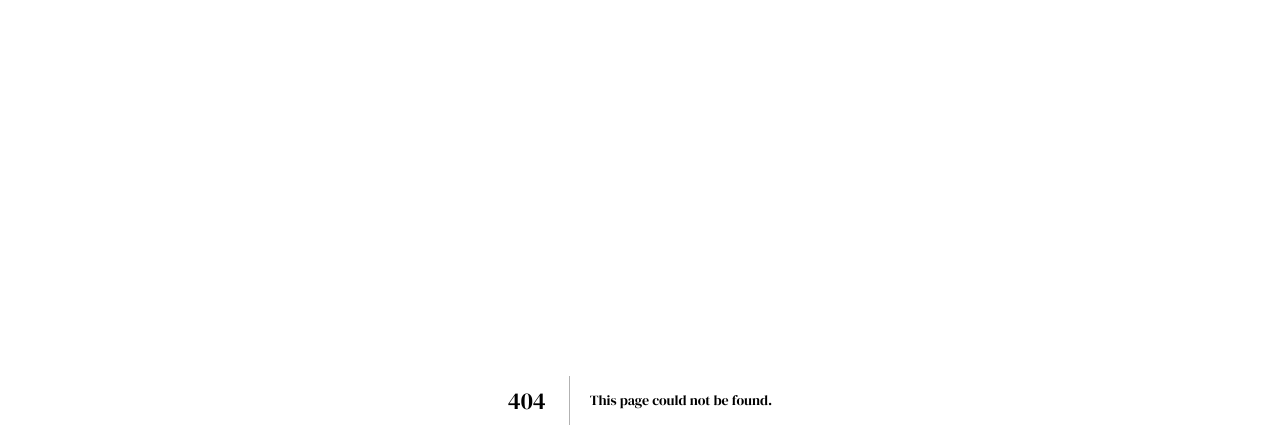
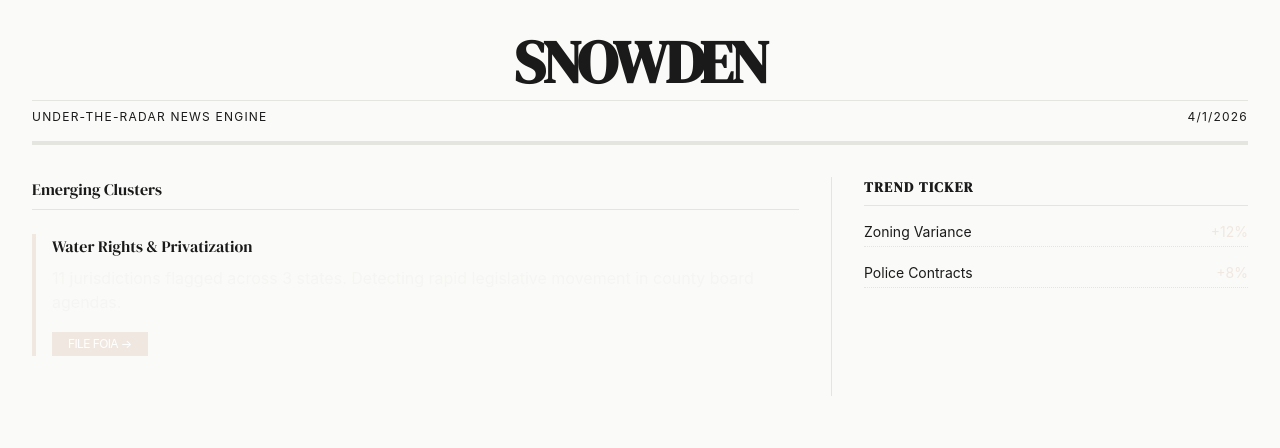
Before and after one commit to Youdahe123/FOIAflow, a Next.js app: page /utr-news in a window 1280 px wide. Before the commit this address had no page. Shown: the top 448 px of the page. Built offline with nearby package versions, Linux system fonts and the light colour scheme.

Commit message:
implement UTR News broadsheet layout and tailwind config

```diff
--- /dev/null
+++ b/src/app/utr-news/page.tsx
@@ -0,0 +1,13 @@
+import NewsFeed from "../../components/under-the-radar/NewsFeed";
+
+export const metadata = {
+  title: "Under-The-Radar News | Snowden",
+};
+
+export default function UTRPage() {
+  return (
+    <main>
+      <NewsFeed />
+    </main>
+  );
+}
--- /dev/null
+++ b/src/components/under-the-radar/NewsFeed.tsx
@@ -0,0 +1,55 @@
+import React from 'react';
+
+const NewsFeed = () => {
+  return (
+    <div className="min-h-screen bg-newsprint text-ink font-serif p-8">
+      {/* Masthead: High-institutional nameplate energy */}
+      <header className="border-b-4 border-ink pb-4 mb-8">
+        <h1 className="text-center text-6xl font-bold tracking-tighter uppercase">
+          Snowden
+        </h1>
+        <div className="flex justify-between mt-2 font-sans text-xs uppercase tracking-widest border-t border-ink pt-2">
+          <span>Under-The-Radar News Engine</span>
+          <span>{new Date().toLocaleDateString()}</span>
+        </div>
+      </header>
+
+      <div className="grid grid-cols-1 md:grid-cols-3 gap-8">
+        {/* Main Column: Emerging Clusters */}
+        <div className="md:col-span-2 border-r border-rule pr-8">
+          <h2 className="headline-lg mb-6 border-b border-rule pb-2">Emerging Clusters</h2>
+
+          {/* Example Cluster Card */}
+          <div className="border-l-4 border-accent pl-4 mb-10">
+            <h3 className="headline-md mb-2">Water Rights & Privatization</h3>
+            <p className="font-sans text-muted mb-4">
+              11 jurisdictions flagged across 3 states. Detecting rapid legislative movement in county board agendas.
+            </p>
+            <button className="bg-accent text-white px-4 py-1 text-xs font-sans uppercase tracking-tighter">
+              File FOIA →
+            </button>
+          </div>
+        </div>
+
+        {/* Right Rail: Trend Ticker */}
+        <div className="font-sans">
+          <h2 className="text-sm font-bold uppercase tracking-widest border-b border-rule pb-2 mb-4">
+            Trend Ticker
+          </h2>
+          <ul className="space-y-4 text-sm">
+            <li className="flex justify-between border-b border-dotted border-rule pb-1">
+              <span>Zoning Variance</span>
+              <span className="text-accent">+12%</span>
+            </li>
+            <li className="flex justify-between border-b border-dotted border-rule pb-1">
+              <span>Police Contracts</span>
+              <span className="text-accent">+8%</span>
+            </li>
+          </ul>
+        </div>
+      </div>
+    </div>
+  );
+};
+
+export default NewsFeed;
--- /dev/null
+++ b/tailwind.config.ts
@@ -0,0 +1,39 @@
+import type { Config } from "tailwindcss";
+
+const config: Config = {
+  content: [
+    "./src/pages/**/*.{js,ts,jsx,tsx,mdx}",
+    "./src/components/**/*.{js,ts,jsx,tsx,mdx}",
+    "./src/app/**/*.{js,ts,jsx,tsx,mdx}",
+  ],
+  theme: {
+    extend: {
+      fontFamily: {
+        serif: ["'Playfair Display'", "Georgia", "serif"],
+        serifBody: ["'EB Garamond'", "Georgia", "serif"],
+        sans: ["'DM Sans'", "system-ui", "sans-serif"],
+      },
+      colors: {
+        ink: "#0F0F0F",
+        newsprint: "#F5F0E8",
+        rule: "#1A1A1A",
+        accent: "#8B1A1A",
+        muted: "#6B6355",
+        cluster: "#2C1810",
+      },
+      fontSize: {
+        "headline-xl": ["2.75rem", { lineHeight: "1.05", letterSpacing: "-0.02em" }],
+        "headline-lg": ["2rem",    { lineHeight: "1.1",  letterSpacing: "-0.015em" }],
+        "headline-md": ["1.375rem",{ lineHeight: "1.2",  letterSpacing: "-0.01em" }],
+        "headline-sm": ["1.1rem",  { lineHeight: "1.25", letterSpacing: "-0.005em" }],
+        "byline":      ["0.7rem",  { lineHeight: "1.4",  letterSpacing: "0.08em" }],
+      },
+      borderColor: {
+        rule: "#1A1A1A",
+      },
+    },
+  },
+  plugins: [],
+};
+
+export default config;
```
Also changed, not shown: package.json (+5 -3 lines), 1 other file (tests, documents, lock files or other folders).
